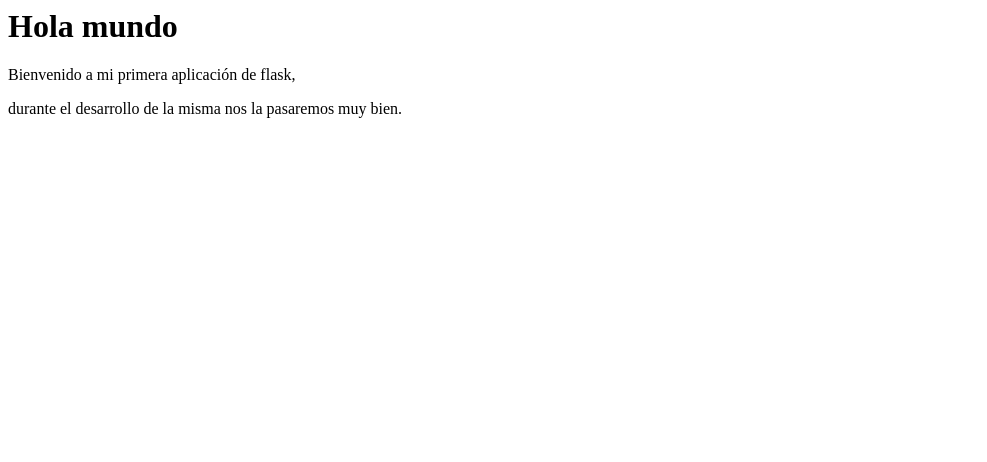
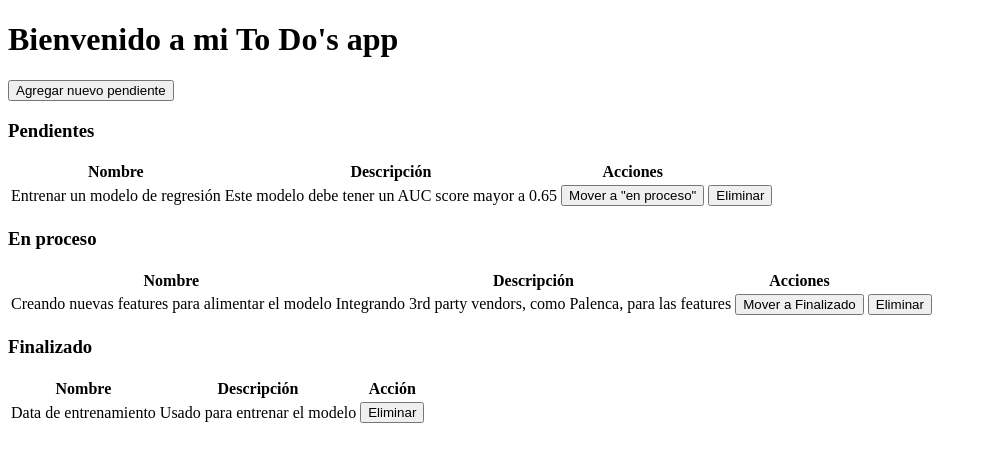
Before and after one commit to EfedeX/mi_primera_app_flask, a Flask app: page / in a window 1280 px wide. Shown: the top 462 px of the page, without its empty margins (0-987 px from the left). Run offline with Flask 3, Linux system fonts and the light colour scheme.

Commit message:
HTML updated

```diff
--- a/app/templates/home.html
+++ b/app/templates/home.html
@@ -1,3 +1,63 @@
-<h1>Hola mundo</h1>
-<p> Bienvenido a mi primera aplicación de flask, </p>
-<p> durante el desarrollo de la misma nos la pasaremos muy bien. </p>
+<!DOCTYPE html>
+<html lang="es">
+  <head>
+    <meta charset="UTF-8">
+    <meta name="viewport" content="width=device-width, initial-scale=1.0">
+    <title>Mi To Do app</title>
+  </head>
+  <body>
+    <h1>Bienvenido a mi To Do's app</h1>
+
+    <button>Agregar nuevo pendiente</button>
+
+    <h3>Pendientes</h3>
+    <table>
+      <tbody>
+        <tr>
+          <th>Nombre</th>
+          <th>Descripción</th>
+          <th>Acciones</th>
+        </tr>
+        <tr>
+          <td> Entrenar un modelo de regresión </td>
+          <td> Este modelo debe tener un AUC score mayor a 0.65</td>
+          <td><button>Mover a "en proceso"</button></td>
+          <td><button>Eliminar</button></td>
+        </tr>
+      </tbody>
+    </table>
+
+    <h3>En proceso</h3>
+    <table>
+      <tbody>
+        <tr>
+          <th>Nombre</th>
+          <th>Descripción</th>
+          <th>Acciones</th>
+        </tr>
+        <tr>
+          <td> Creando nuevas features para alimentar el modelo</td>
+          <td> Integrando 3rd party vendors, como Palenca, para las features</td>
+          <td><button>Mover a Finalizado</button></td>
+          <td><button>Eliminar</button></td>
+        </tr>
+      </tbody>
+    </table>
+
+    <h3>Finalizado</h3>
+    <table>
+      </tbody>
+        <tr>
+          <th>Nombre</th>
+          <th>Descripción</th>
+          <th>Acción</th>
+        </tr>
+        <tr>
+          <td> Data de entrenamiento </td>
+          <td> Usado para entrenar el modelo </td>
+          <td><button>Eliminar</button></td>
+        </tr>
+      </tbody>
+    </table>
+  </body>
+</html>
```
